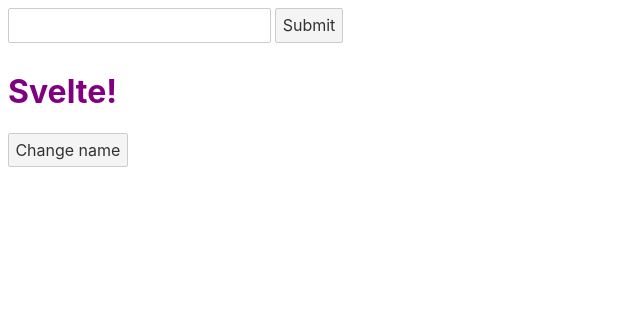
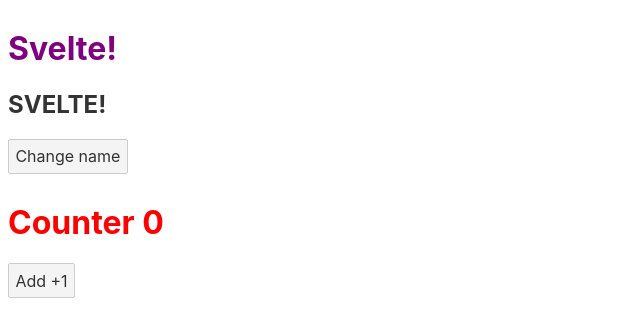
Before and after one commit to camward/Svelte, a Svelte app: page / in a window 1280 px wide. Shown: the top 336 px of the page, without its empty margins (0-640 px from the left). Built offline with nearby package versions, Linux system fonts and the light colour scheme.

Commit message:
реактивность

```diff
--- a/src/App.svelte
+++ b/src/App.svelte
@@ -1,13 +1,13 @@
 <script>
 	let name = 'Svelte'
-	let inputValue = ''
+	let counter = 0
+
+	$: upperName = name.toUpperCase()
+
+	$: counterClass = counter % 2 === 0 ? 'red' : 'green'
 
 	function changeNameHandler() {
 		name = 'Canged name'
-	}
-
-	function submitHandler() {
-		name = inputValue
 	}
 </script>
 
@@ -15,12 +15,17 @@
 	h1 {
 		color: purple;
 	}
+	.red {
+		color: red;
+	}
+	.green {
+		color: green;
+	}
 </style>
 
-<form on:submit|preventDefault="{submitHandler}">
-	<input type="text" on:input="{event => (inputValue = event.target.value)}" />
-	<button type="submit">Submit</button>
-</form>
+<h1>{name}!</h1>
+<h2>{upperName}!</h2>
+<button on:click="{changeNameHandler}">Change name</button>
 
-<h1>{name}!</h1>
-<button on:click="{changeNameHandler}">Change name</button>
+<h1 class="{counterClass}">Counter {counter}</h1>
+<button on:click="{() => counter++}">Add +1</button>
```
